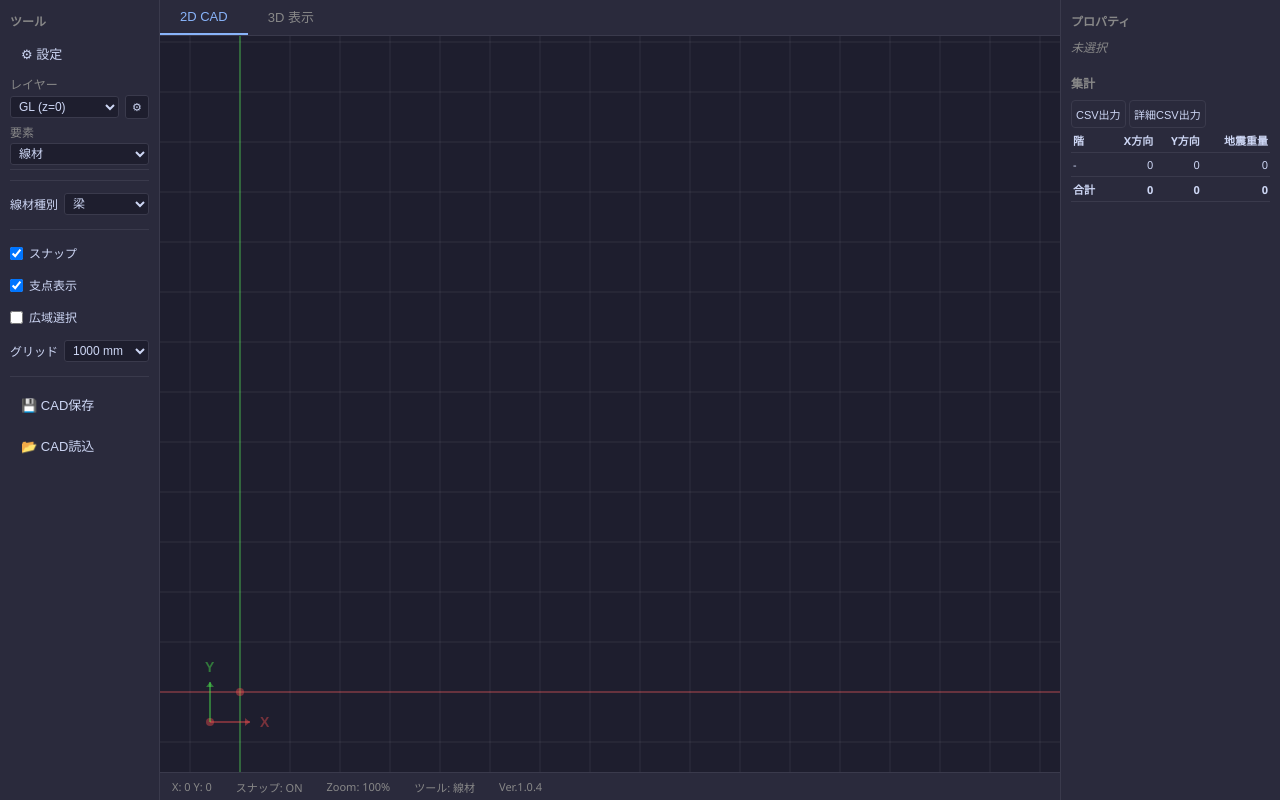
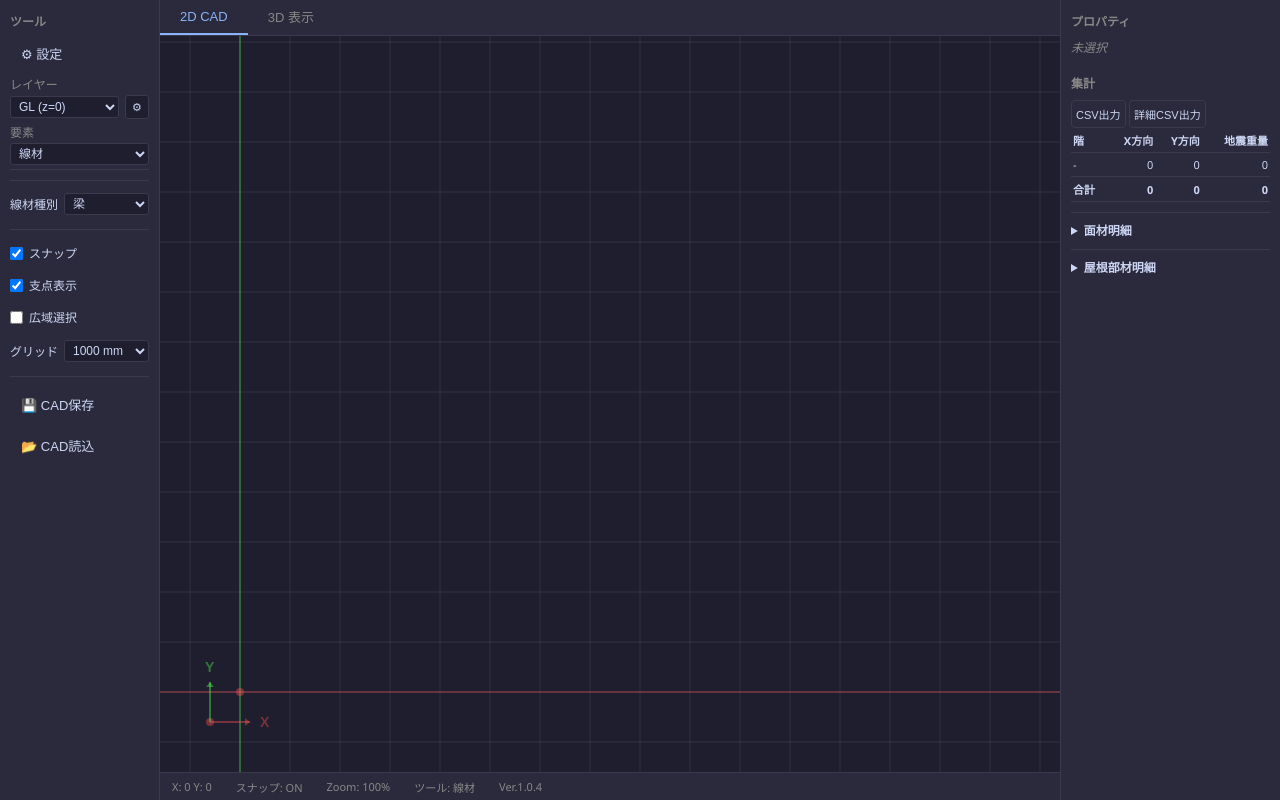
Before and after one commit to Takayuki-Minagawa/Frame2D-CAD, a website: page index.html in a window 1280 px wide. Drawn offline with Linux system fonts and the light colour scheme.

Commit message:
Add quantity detail panel

```diff
--- a/js/i18n.js
+++ b/js/i18n.js
@@ -151,6 +151,8 @@ const dict = {
     quantityRoofRole: '種別',
     quantityMemberCount: '本数',
     quantityMemberLength: '延長 (m)',
+    quantitySurfaceDetails: '面材明細',
+    quantityRoofMemberDetails: '屋根部材明細',
     quantityNoWeight: '単位重量が未設定の面材は重量に加算されません。',
     quantityCsvExport: 'CSV出力',
     quantityCsvExported: '数量集計CSVを出力しました。',
@@ -504,6 +506,8 @@ const dict = {
     quantityRoofRole: 'Type',
     quantityMemberCount: 'Count',
     quantityMemberLength: 'Length (m)',
+    quantitySurfaceDetails: 'Surface Details',
+    quantityRoofMemberDetails: 'Roof Member Details',
     quantityNoWeight: 'Surfaces without unit weight are not included in seismic weight.',
     quantityCsvExport: 'Export CSV',
     quantityCsvExported: 'Quantity summary CSV exported.',
--- a/js/ui.js
+++ b/js/ui.js
@@ -4,7 +4,9 @@ import { t } from './i18n.js';
 import { resolveMemberColor, roofRoleLabelKey } from './member-style.js';
 import { isGableWallSurfaceType, isSlopedSurfaceType, isWallSurfaceType } from './state.js';
 import {
+  computeMemberLengthM,
   computeQuantitySummary,
+  computeSurfaceSeismicWeightN,
   computeSurfaceWeightAreaM2,
   computeSurfaceWindProjectionM2,
   resolveSurfaceVerticalRange,
@@ -1158,6 +1160,35 @@ export class UI {
           <td>${formatNumber(row.lengthM)}</td>
         </tr>
       `).join('');
+    const surfaceDetailRows = (this.state.surfaces || [])
+      .map(surface => {
+        const wind = surface.includeWind !== false
+          ? computeSurfaceWindProjectionM2(this.state, surface)
+          : { xAreaM2: 0, yAreaM2: 0 };
+        const seismicWeight = surface.includeSeismicWeight
+          ? computeSurfaceSeismicWeightN(this.state, surface)
+          : 0;
+        return `
+          <tr>
+            <td>${escapeHtml(surface.id || '-')}</td>
+            <td>${escapeHtml(t(surface.type))}</td>
+            <td>${escapeHtml(surface.levelId || '-')}</td>
+            <td>${formatNumber(wind.xAreaM2)}</td>
+            <td>${formatNumber(wind.yAreaM2)}</td>
+            <td>${formatNumber(seismicWeight)}</td>
+          </tr>
+        `;
+      }).join('');
+    const roofMemberDetailRows = (this.state.members || [])
+      .filter(member => member.roofRole)
+      .map(member => `
+        <tr>
+          <td>${escapeHtml(member.id || '-')}</td>
+          <td>${escapeHtml(t(roofRoleLabelKey(member.roofRole)))}</td>
+          <td>${escapeHtml(member.levelId || '-')}</td>
+          <td>${formatNumber(computeMemberLengthM(this.state, member))}</td>
+        </tr>
+      `).join('');
 
     container.innerHTML = `
       <table class="quantity-table">
@@ -1205,6 +1236,50 @@ export class UI {
         </tbody>
       </table>
       ` : ''}
+      <details class="quantity-detail">
+        <summary>${t('quantitySurfaceDetails')}</summary>
+        <div class="quantity-detail-scroll">
+          <table class="quantity-table quantity-detail-table">
+            <thead>
+              <tr>
+                <th>ID</th>
+                <th>${t('propType')}</th>
+                <th>${t('quantityLevel')}</th>
+                <th>${t('windAreaX')}</th>
+                <th>${t('windAreaY')}</th>
+                <th>${t('quantitySeismicWeight')}</th>
+              </tr>
+            </thead>
+            <tbody>
+              ${surfaceDetailRows || `
+              <tr>
+                <td>-</td><td>-</td><td>-</td><td>0</td><td>0</td><td>0</td>
+              </tr>`}
+            </tbody>
+          </table>
+        </div>
+      </details>
+      <details class="quantity-detail">
+        <summary>${t('quantityRoofMemberDetails')}</summary>
+        <div class="quantity-detail-scroll">
+          <table class="quantity-table quantity-detail-table">
+            <thead>
+              <tr>
+                <th>ID</th>
+                <th>${t('quantityRoofRole')}</th>
+                <th>${t('quantityLevel')}</th>
+                <th>${t('quantityMemberLength')}</th>
+              </tr>
+            </thead>
+            <tbody>
+              ${roofMemberDetailRows || `
+              <tr>
+                <td>-</td><td>-</td><td>-</td><td>0</td>
+              </tr>`}
+            </tbody>
+          </table>
+        </div>
+      </details>
       ${hasSkippedWeightSurfaces ? `<p class="quantity-note">${t('quantityNoWeight')}</p>` : ''}
     `;
   }
--- a/style.css
+++ b/style.css
@@ -324,6 +324,24 @@ body {
   margin: 12px 0 6px;
   font-size: 13px;
   font-weight: 600;
+}
+.quantity-detail {
+  margin-top: 10px;
+  border-top: 1px solid var(--border);
+  padding-top: 8px;
+}
+.quantity-detail summary {
+  cursor: pointer;
+  color: var(--text);
+  font-size: 12px;
+  font-weight: 600;
+}
+.quantity-detail-scroll {
+  overflow-x: auto;
+  margin-top: 6px;
+}
+.quantity-detail-table {
+  min-width: 380px;
 }
 
 /* Help Modal */
```
Also changed, not shown: test/ui-quantity-refresh.test.js (+15 -0 lines).
